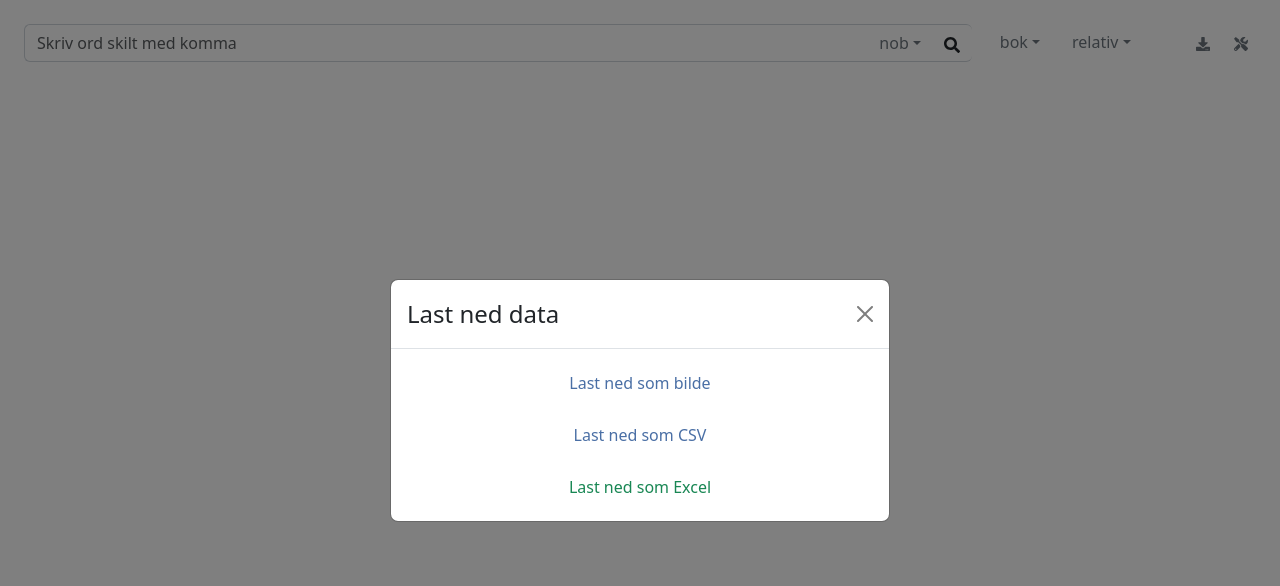
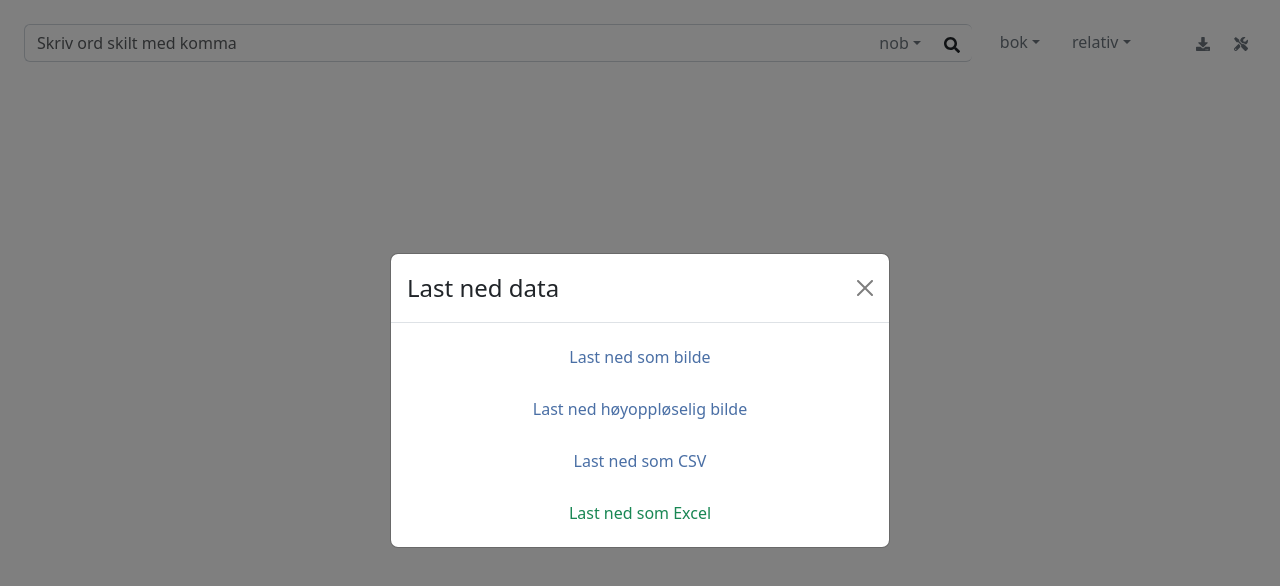
Before and after one commit to NationalLibraryOfNorway/dhlab-app-nb-ngram, a React (Create React App) app: page / in a window 1280 px wide. Both pictures are taken after a click on the button 1203 px from the left and 42 px from the top of the page. Shown: the top 586 px of the page. Built offline with nearby package versions, Linux system fonts and the light colour scheme; what chartjs-plugin-zoom would draw is missing.

Commit message:
max ticks, hires print

```diff
--- a/src/components/NgramChartRecharts.js
+++ b/src/components/NgramChartRecharts.js
@@ -310,7 +310,9 @@ const NgramChartRecharts = ({ data, graphType = 'relative', settings = {
                             callback: function(value) {
                                 return Math.round(value);
                             },
-                            stepSize: 1
+                            stepSize: 1,
+                            autoSkip: true,         // Legg til denne
+                            maxTicksLimit: 10       // begrenser antall ticks
                         }
                     },
                     y: {
--- a/src/components/SearchControls.js
+++ b/src/components/SearchControls.js
@@ -119,7 +119,29 @@ const SearchControls = ({ onSearch, onGraphTypeChange, data, onSettingsChange })
         link.click();
         setShowDownloadModal(false);
     };
+    const handleHiResDownload = () => {
+        if (!data?.series) return;
+        const canvas = document.querySelector('canvas');
+        if (!canvas) return;
 
+        // Lag et nytt, større canvas
+        const scale = 4; // Øk oppløsningen 3x
+        const hiResCanvas = document.createElement('canvas');
+        hiResCanvas.width = canvas.width * scale;
+        hiResCanvas.height = canvas.height * scale;
+        const ctx = hiResCanvas.getContext('2d');
+
+        // Tegn original-canvas inn i det nye, skalerte canvaset
+        ctx.scale(scale, scale);
+        ctx.drawImage(canvas, 0, 0);
+
+        // Last ned det høyoppløselige bildet
+        const link = document.createElement('a');
+        link.download = `ngram_graph_hires_${new Date().toISOString().split('T')[0]}.png`;
+        link.href = hiResCanvas.toDataURL('image/png');
+        link.click();
+        setShowDownloadModal(false);
+    };
     const handleDownloadCSV = () => {
         if (!data?.series) return;
         // Create CSV content
@@ -390,6 +412,12 @@ const SearchControls = ({ onSearch, onGraphTypeChange, data, onSettingsChange })
                         </Button>
                         <Button
                             variant="outline-primary"
+                            onClick={handleHiResDownload}
+                        >
+                            Last ned høyoppløselig bilde
+                        </Button>
+                        <Button
+                            variant="outline-primary"
                             onClick={handleDownloadCSV}
                         >
                             Last ned som CSV
```
